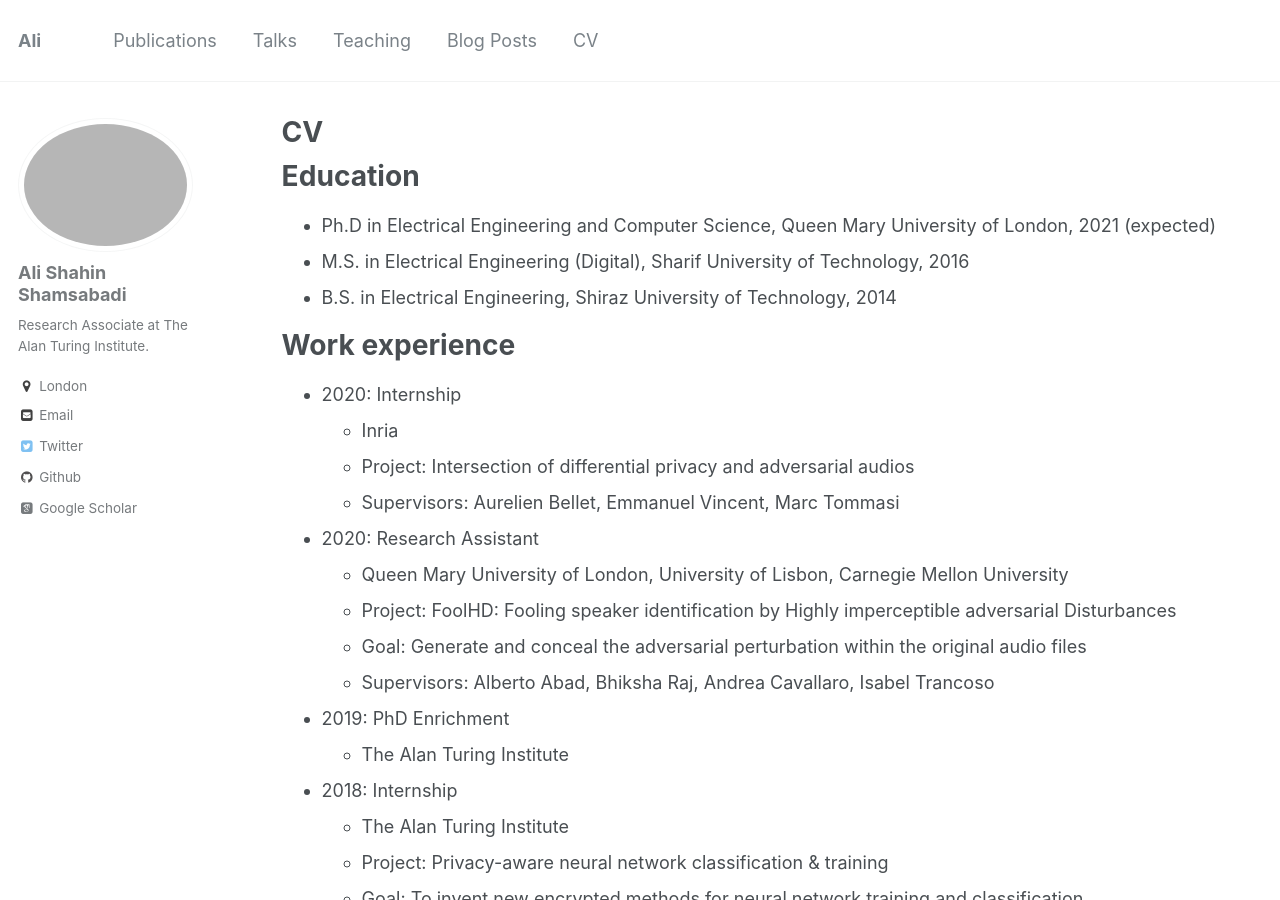
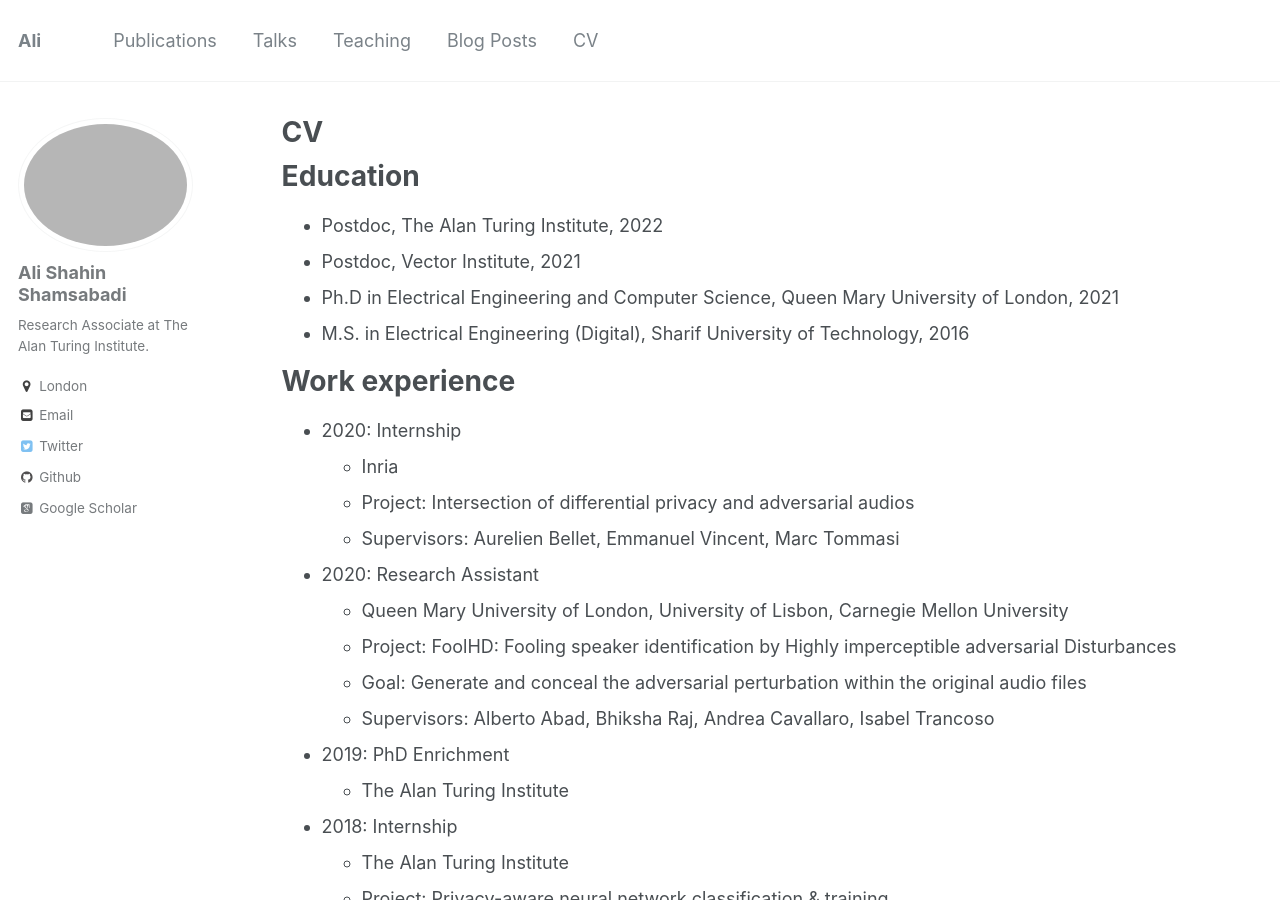
Before and after one commit to AliShahin/AliShahin.github.io, a Jekyll site: the page built from _pages/cv.md, in a window 1280 px wide and 900 px high. Built offline with Jekyll 4.4.1, drawn with Linux system fonts in a browser that asks for light colours; some web fonts are replaced.

Commit message:
Update cv.md

```diff
--- a/_pages/cv.md
+++ b/_pages/cv.md
@@ -11,9 +11,10 @@ redirect_from:
 
 Education
 ======
-* Ph.D in Electrical Engineering and Computer Science, Queen Mary University of London, 2021 (expected)
+* Postdoc, The Alan Turing Institute, 2022
+* Postdoc, Vector Institute, 2021
+* Ph.D in Electrical Engineering and Computer Science, Queen Mary University of London, 2021
 * M.S. in Electrical Engineering (Digital), Sharif University of Technology, 2016
-* B.S. in Electrical Engineering, Shiraz University of Technology, 2014
 
 
 Work experience
```
